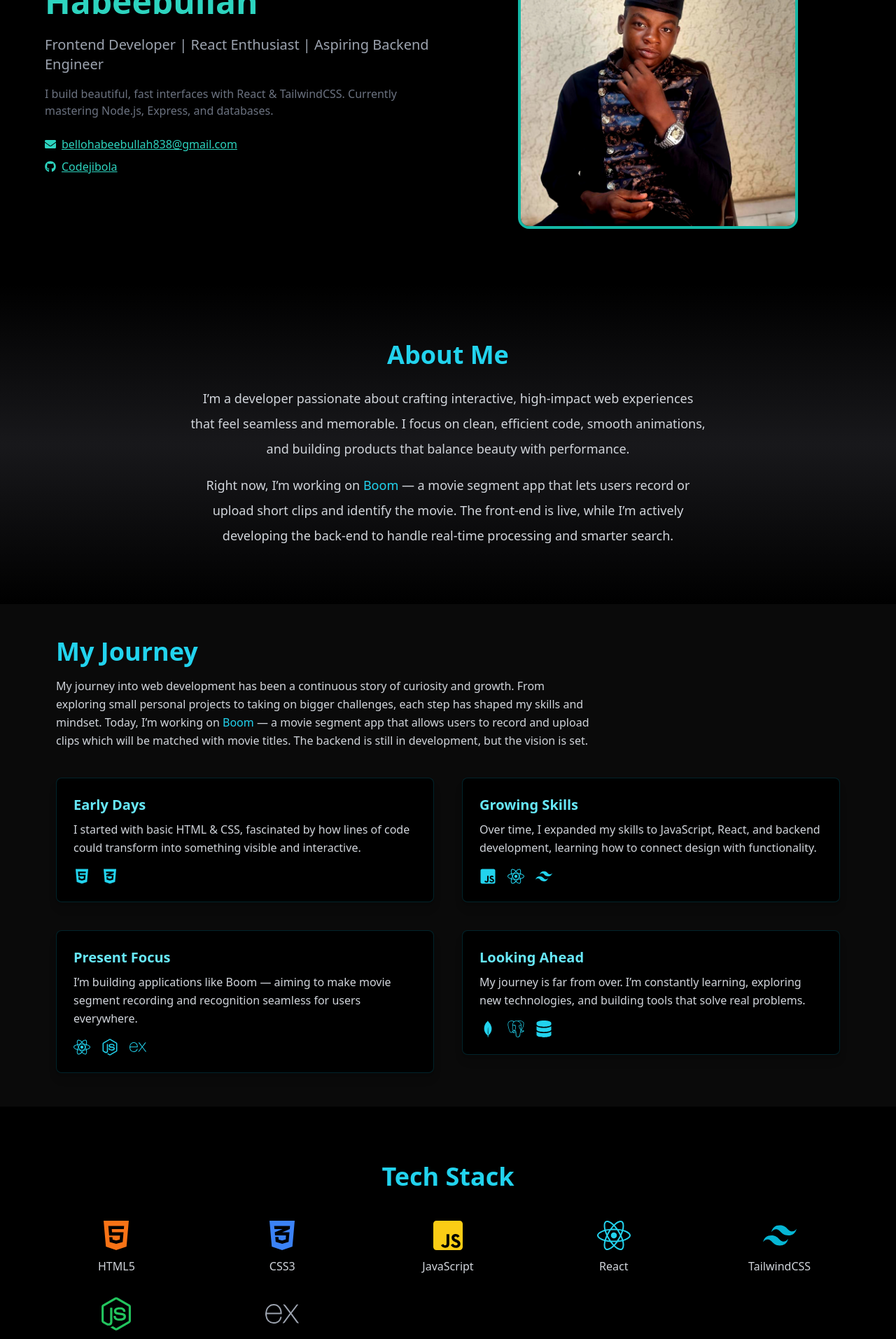
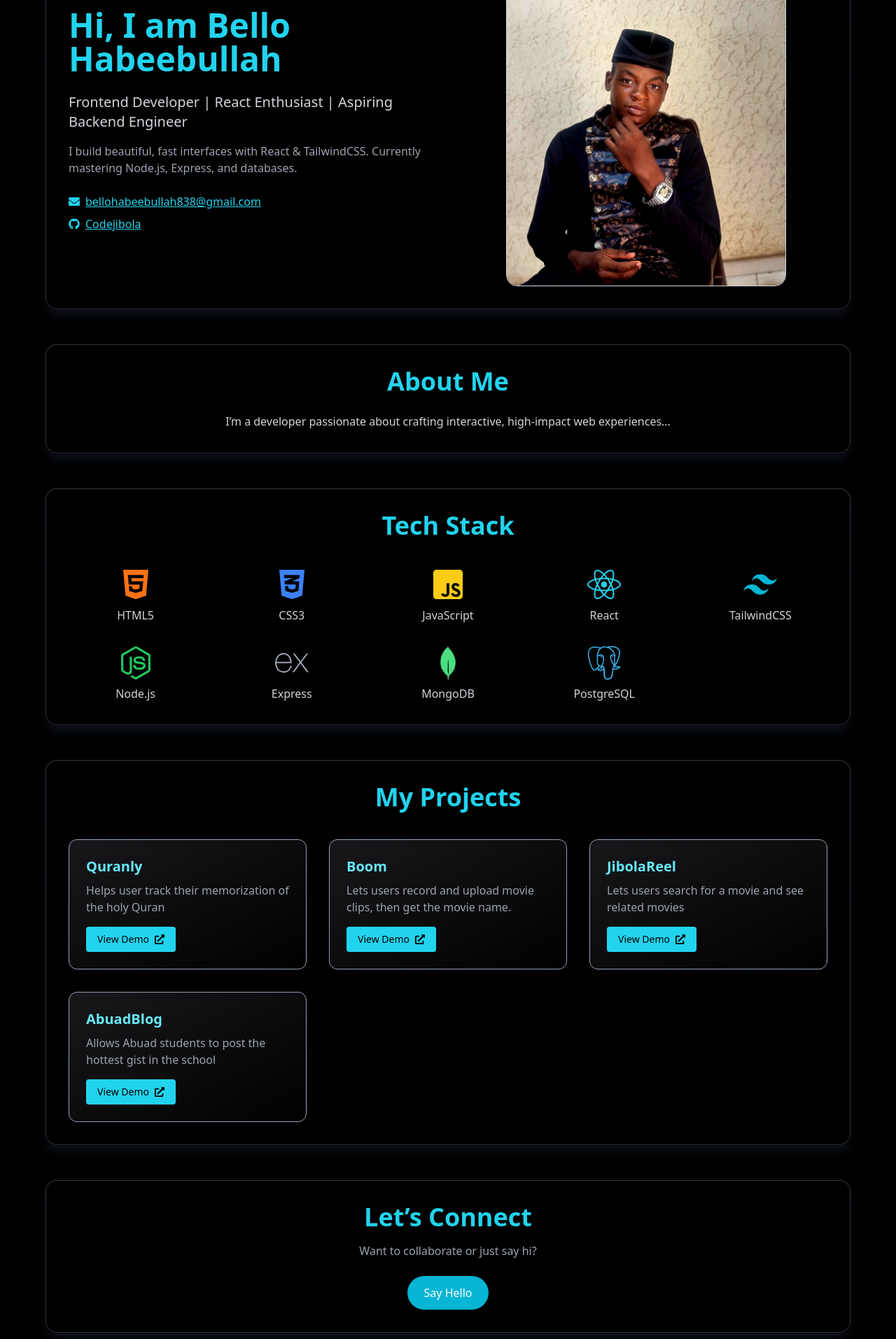
Before and after one commit to Codejibola/My-Portfolio, a React (Create React App) app: page / in a window 1280 px wide. Shown: the part 260-2173 px from the top of the page at 70% size. Built offline with nearby package versions, Linux system fonts and the light colour scheme.

Commit message:
changed the UI of the portfolio page

```diff
--- a/src/pages/Home.jsx
+++ b/src/pages/Home.jsx
@@ -4,10 +4,10 @@ import { motion } from 'framer-motion';
 import { useInView } from 'react-intersection-observer';
 import {
   FaEnvelope, FaGithub, FaHtml5, FaCss3Alt, FaJsSquare,
-  FaReact, FaNodeJs, FaExternalLinkAlt,FaDatabase
+  FaReact, FaNodeJs, FaExternalLinkAlt, FaDatabase
 } from 'react-icons/fa';
 import {
-  SiTailwindcss, SiExpress,SiPostgresql, SiMongodb
+  SiTailwindcss, SiExpress, SiPostgresql, SiMongodb
 } from 'react-icons/si';
 
 const SlideInSection = ({ children, direction = 'up' }) => {
@@ -39,6 +39,17 @@ const SlideInSection = ({ children, direction = 'up' }) => {
   );
 };
 
+// silver border wrapper
+const SilverSection = ({ children, className = '' }) => (
+  <div
+    className={`relative my-12 mx-auto max-w-6xl rounded-2xl bg-gradient-to-b from-zinc-950 to-black
+                p-[1px] shadow-lg shadow-slate-800/40`}>
+    <div className={`rounded-2xl bg-black/90 p-8 border border-slate-400/30 ${className}`}>
+      {children}
+    </div>
+  </div>
+);
+
 export default function Home() {
   const projects = [
     { title: 'Quranly', link: 'https://quranly-phi.vercel.app', description: 'Helps user track their memorization of the holy Quran' },
@@ -51,21 +62,22 @@ export default function Home() {
     <main className="bg-black text-white font-sans scroll-smooth">
 
       {/* HERO */}
-      <section id="hero" className="py-20 px-6">
+      <section id="hero" className="pt-20 px-6">
+        <SilverSection>
           <SlideInSection direction="up">
-          <div className="max-w-6xl mx-auto flex flex-col md:flex-row items-center gap-12">
+            <div className="flex flex-col md:flex-row items-center gap-12">
               <div className="flex-1">
-              <h1 className="text-5xl font-extrabold text-teal-400 mb-6">Hi, I am Bello Habeebullah</h1>
-              <p className="text-xl text-gray-400 mb-4">Frontend Developer | React Enthusiast | Aspiring Backend Engineer</p>
-              <p className="text-gray-500 mb-4">I build beautiful, fast interfaces with React & TailwindCSS. Currently mastering Node.js, Express, and databases.</p>
+                <h1 className="text-5xl font-extrabold text-cyan-400 mb-6">Hi, I am Bello Habeebullah</h1>
+                <p className="text-xl text-gray-300 mb-4">Frontend Developer | React Enthusiast | Aspiring Backend Engineer</p>
+                <p className="text-gray-400 mb-4">I build beautiful, fast interfaces with React & TailwindCSS. Currently mastering Node.js, Express, and databases.</p>
                 <div className="my-6 space-y-2">
                   <div className="flex items-center gap-2">
-                  <FaEnvelope className="text-teal-400" />
-                  <a href="mailto:bellohabeebullah838@gmail.com" className="text-teal-400 underline">bellohabeebullah838@gmail.com</a>
+                    <FaEnvelope className="text-cyan-400" />
+                    <a href="mailto:bellohabeebullah838@gmail.com" className="text-cyan-400 underline">bellohabeebullah838@gmail.com</a>
                   </div>
                   <div className="flex items-center gap-2">
-                  <FaGithub className="text-teal-400" />
-                  <a href="https://github.com/Codejibola" target="_blank" rel="noreferrer" className="text-teal-400 underline">Codejibola</a>
+                    <FaGithub className="text-cyan-400" />
+                    <a href="https://github.com/Codejibola" target="_blank" rel="noreferrer" className="text-cyan-400 underline">Codejibola</a>
                   </div>
                 </div>
               </div>
@@ -75,210 +87,98 @@ export default function Home() {
                 transition={{ duration: 1 }}
                 className="flex-1 flex justify-center"
               >
-              <img src={bello} alt="Bello" className="rounded-2xl w-[300px] sm:w-[400px] h-[450px] object-cover border-4 border-teal-500 shadow-lg" />
+                <img src={bello} alt="Bello" className="rounded-2xl w-[300px] sm:w-[400px] h-[450px] object-cover border border-slate-300 shadow-lg" />
               </motion.div>
             </div>
           </SlideInSection>
+        </SilverSection>
       </section>
 
-      {/* ABOUT SECTION */}
-<section id="about" className="py-16 sm:py-20 px-4 sm:px-6 bg-gradient-to-b from-black via-zinc-900 to-black">
+      {/* ABOUT */}
+      <section id="about" className="px-6">
+        <SilverSection>
           <SlideInSection direction="left">
-    <div className="max-w-3xl mx-auto text-center">
+            <div className="text-center">
               <h2 className="text-4xl font-bold text-cyan-400 mb-6">About Me</h2>
-      <p className="text-gray-300 text-base sm:text-lg leading-relaxed sm:leading-loose px-2 sm:px-4">
-        I’m a developer passionate about crafting interactive, high‑impact web experiences that feel seamless and memorable.
-        I focus on clean, efficient code, smooth animations, and building products that balance beauty with performance.
-      </p>
-      <p className="text-gray-300 text-base sm:text-lg leading-relaxed sm:leading-loose mt-4 px-2 sm:px-4">
-        Right now, I’m working on <span className="text-cyan-400 font-medium">Boom</span> — a movie segment app that lets users
-        record or upload short clips and identify the movie. The front‑end is live, while I’m actively developing the back‑end to
-        handle real‑time processing and smarter search.
+              <p className="text-gray-300 leading-relaxed">
+                I’m a developer passionate about crafting interactive, high-impact web experiences…
               </p>
             </div>
           </SlideInSection>
+        </SilverSection>
       </section>
 
-{/* MY JOURNEY SECTION */}
-{/* MY JOURNEY SECTION (updated theme + logos, background matched) */}
-<SlideInSection direction="up">
-  <section className="py-12 px-4 sm:px-8 md:px-20 bg-[#0a0a0a] text-white">
-    <div className="max-w-6xl mx-auto">
-      {/* Heading */}
-      <div className="mb-10">
-        <h2 className="text-3xl sm:text-4xl font-bold text-cyan-400 mb-4">
-          My Journey
-        </h2>
-        <p className="text-gray-300 leading-relaxed max-w-3xl">
-          My journey into web development has been a continuous story of
-          curiosity and growth. From exploring small personal projects to
-          taking on bigger challenges, each step has shaped my skills and
-          mindset. Today, I’m working on <span className="text-cyan-400">Boom</span> — a movie segment app
-          that allows users to record and upload clips which will be matched
-          with movie titles. The backend is still in development, but the
-          vision is set.
-        </p>
+      {/* TECH STACK */}
+      <section id="techstack" className="px-6">
+        <SilverSection>
+          <SlideInSection direction="right">
+            <h2 className="text-4xl font-bold text-cyan-400 text-center mb-10">Tech Stack</h2>
+            <div className="grid grid-cols-2 sm:grid-cols-3 md:grid-cols-5 gap-8 justify-items-center">
+              {[
+                [<FaHtml5 className="text-orange-500"/>, 'HTML5'],
+                [<FaCss3Alt className="text-blue-500"/>, 'CSS3'],
+                [<FaJsSquare className="text-yellow-400"/>, 'JavaScript'],
+                [<FaReact className="text-cyan-400"/>, 'React'],
+                [<SiTailwindcss className="text-cyan-500"/>, 'TailwindCSS'],
+                [<FaNodeJs className="text-green-500"/>, 'Node.js'],
+                [<SiExpress className="text-gray-400"/>, 'Express'],
+                [<SiMongodb className="text-green-400"/>, 'MongoDB'],
+                [<SiPostgresql className="text-sky-400"/>, 'PostgreSQL']
+              ].map(([Icon, name], i) => (
+                <div key={i} className="flex flex-col items-center">
+                  <div className="text-5xl">{Icon}</div>
+                  <span className="mt-2 text-gray-300">{name}</span>
                 </div>
-
-      {/* Timeline / Cards */}
-      <div className="space-y-8 md:space-y-0 md:grid md:grid-cols-2 md:gap-10 md:items-start">
-        {/* Early Days */}
-        <SlideInSection direction="left">
-          <div className="bg-black p-6 rounded-lg shadow-lg border border-cyan-500/20 hover:shadow-cyan-500/30 hover:shadow-xl transition-shadow">
-            <h3 className="text-xl font-semibold text-cyan-300 mb-2">
-              Early Days
-            </h3>
-            <p className="text-gray-300 leading-relaxed">
-              I started with basic HTML & CSS, fascinated by how lines of code
-              could transform into something visible and interactive.
-            </p>
-            <div className="flex flex-wrap gap-4 text-2xl text-cyan-400 mt-4">
-              <FaHtml5 title="HTML5" />
-              <FaCss3Alt title="CSS3" />
-            </div>
+              ))}
             </div>
           </SlideInSection>
+        </SilverSection>
+      </section>
 
-        {/* Growing Skills */}
-        <SlideInSection direction="right">
-          <div className="bg-black p-6 rounded-lg shadow-lg border border-cyan-500/20 hover:shadow-cyan-500/30 hover:shadow-xl transition-shadow">
-            <h3 className="text-xl font-semibold text-cyan-300 mb-2">
-              Growing Skills
-            </h3>
-            <p className="text-gray-300 leading-relaxed">
-              Over time, I expanded my skills to JavaScript, React, and backend
-              development, learning how to connect design with functionality.
-            </p>
-            <div className="flex flex-wrap gap-4 text-2xl text-cyan-400 mt-4">
-              <FaJsSquare title="JavaScript" />
-              <FaReact title="React" />
-              <SiTailwindcss title="Tailwind CSS" />
-            </div>
-          </div>
-        </SlideInSection>
-
-        {/* Present Focus */}
-        <SlideInSection direction="left">
-          <div className="bg-black p-6 rounded-lg shadow-lg border border-cyan-500/20 hover:shadow-cyan-500/30 hover:shadow-xl transition-shadow">
-            <h3 className="text-xl font-semibold text-cyan-300 mb-2">
-              Present Focus
-            </h3>
-            <p className="text-gray-300 leading-relaxed">
-              I’m building applications like Boom — aiming to make movie segment
-              recording and recognition seamless for users everywhere.
-            </p>
-            <div className="flex flex-wrap gap-4 text-2xl text-cyan-400 mt-4">
-              <FaReact title="React" />
-              <FaNodeJs title="Node.js" />
-              <SiExpress title="Express" />
-            </div>
-          </div>
-        </SlideInSection>
-
-        {/* Looking Ahead */}
-        <SlideInSection direction="right">
-          <div className="bg-black p-6 rounded-lg shadow-lg border border-cyan-500/20 hover:shadow-cyan-500/30 hover:shadow-xl transition-shadow">
-            <h3 className="text-xl font-semibold text-cyan-300 mb-2">
-              Looking Ahead
-            </h3>
-            <p className="text-gray-300 leading-relaxed">
-              My journey is far from over. I’m constantly learning, exploring
-              new technologies, and building tools that solve real problems.
-            </p>
-            <div className="flex flex-wrap gap-4 text-2xl text-cyan-400 mt-4">
-              <SiMongodb title="MongoDB" />
-              <SiPostgresql title="PostgreSQL" />
-              <FaDatabase title="SQL / Databases" />
-            </div>
-          </div>
-        </SlideInSection>
-      </div>
-    </div>
-  </section>
-</SlideInSection>
-
-      {/* TECH STACK */}
-      <section id="techstack" className="py-20 px-6">
-        <SlideInSection direction="right">
-          <div className="max-w-6xl mx-auto">
-            <h2 className="text-4xl font-bold text-cyan-400 text-center mb-10">Tech Stack</h2>
-            <div className="grid grid-cols-2 sm:grid-cols-3 md:grid-cols-5 gap-8 justify-items-center">
-              <div className="flex flex-col items-center">
-                <FaHtml5 className="text-5xl text-orange-500" />
-                <span className="mt-2 text-gray-300">HTML5</span>
-              </div>
-              <div className="flex flex-col items-center">
-                <FaCss3Alt className="text-5xl text-blue-500" />
-                <span className="mt-2 text-gray-300">CSS3</span>
-              </div>
-              <div className="flex flex-col items-center">
-                <FaJsSquare className="text-5xl text-yellow-400" />
-                <span className="mt-2 text-gray-300">JavaScript</span>
-              </div>
-              <div className="flex flex-col items-center">
-                <FaReact className="text-5xl text-cyan-400" />
-                <span className="mt-2 text-gray-300">React</span>
-              </div>
-              <div className="flex flex-col items-center">
-                <SiTailwindcss className="text-5xl text-cyan-500" />
-                <span className="mt-2 text-gray-300">TailwindCSS</span>
-              </div>
-              <div className="flex flex-col items-center">
-                <FaNodeJs className="text-5xl text-green-500" />
-                <span className="mt-2 text-gray-300">Node.js</span>
-              </div>
-              <div className="flex flex-col items-center">
-                <SiExpress className="text-5xl text-gray-400" />
-                <span className="mt-2 text-gray-300">Express</span>
-              </div>
-            </div>
-          </div>
-        </SlideInSection>
-      </section>
       {/* PROJECTS */}
-       <section id="projects" className="py-20 px-6 bg-black text-white">
+      <section id="projects" className="px-6">
+        <SilverSection>
           <SlideInSection direction="up">
             <h2 className="text-4xl font-bold text-cyan-400 text-center mb-10">My Projects</h2>
             <div className="grid gap-8 sm:grid-cols-2 md:grid-cols-3">
-         {projects.map((project, index) => (
-           <motion.div
-             key={index}
+              {projects.map((p, i) => (
+                <motion.div key={i}
                   initial={{ opacity: 0, y: 20 }}
                   whileInView={{ opacity: 1, y: 0 }}
                   viewport={{ once: true }}
-             transition={{ duration: 0.5, delay: index * 0.2 }}
-             className="p-6 rounded-xl border border-cyan-800 bg-gradient-to-br from-zinc-900 to-black
-                     shadow-lg hover:shadow-cyan-500/30 hover:scale-[1.02] transform transition-all duration-300"
+                  transition={{ duration: 0.5, delay: i * 0.2 }}
+                  className="p-6 rounded-xl border border-slate-400 bg-gradient-to-br from-zinc-900 to-black shadow-md hover:scale-[1.03] transition"
                 >
-          <h3 className="text-xl font-semibold text-cyan-300 mb-2">{project.title}</h3>
-          <p className="text-gray-400 mb-4">{project.description}</p>
-          <a
-            href={project.link}
-            target="_blank"
-            rel="noopener noreferrer"
-            className="inline-flex items-center text-sm text-black bg-cyan-400 hover:bg-cyan-300 px-4 py-2 rounded transition"
-          >
+                  <h3 className="text-xl font-semibold text-cyan-300 mb-2">{p.title}</h3>
+                  <p className="text-gray-400 mb-4">{p.description}</p>
+                  <a href={p.link} target="_blank" rel="noreferrer"
+                     className="inline-flex items-center text-sm text-black bg-cyan-400 hover:bg-cyan-300 px-4 py-2 rounded transition">
                     View Demo <FaExternalLinkAlt className="ml-2" />
                   </a>
                 </motion.div>
               ))}
             </div>
           </SlideInSection>
+        </SilverSection>
       </section>
 
       {/* CONTACT */}
-      <section id="contact" className="py-20 px-6 text-center">
+      <section id="contact" className="px-6">
+        <SilverSection>
           <SlideInSection direction="down">
-          <h2 className="text-4xl font-bold text-cyan-400 mb-4">Let’s Connect</h2>
-          <p className="text-gray-400 mb-6">Want to collaborate or just say hi?</p>
-          <a href="mailto:bellohabeebullah838@gmail.com" className="inline-block bg-cyan-500 hover:bg-cyan-600 text-white px-6 py-3 rounded-full transition">
+            <h2 className="text-4xl font-bold text-cyan-400 mb-4 text-center">Let’s Connect</h2>
+            <p className="text-gray-400 mb-6 text-center">Want to collaborate or just say hi?</p>
+            <div className="text-center">
+              <a href="mailto:bellohabeebullah838@gmail.com"
+                 className="inline-block bg-cyan-500 hover:bg-cyan-600 text-white px-6 py-3 rounded-full transition">
                 Say Hello
               </a>
+            </div>
           </SlideInSection>
+        </SilverSection>
       </section>
 
-      {/* FOOTER */}
-      <footer className="text-center py-6 bg-black border-t border-zinc-800 text-gray-500">
+      <footer className="text-center py-6 text-gray-500 border-t border-slate-700">
         &copy; {new Date().getFullYear()} Bello Habeebullah. Built by yours truly
       </footer>
     </main>
```
Also changed, not shown: 1 other file (tests, documents, lock files or other folders). Lines whose indentation alone changed are shown as unchanged.
